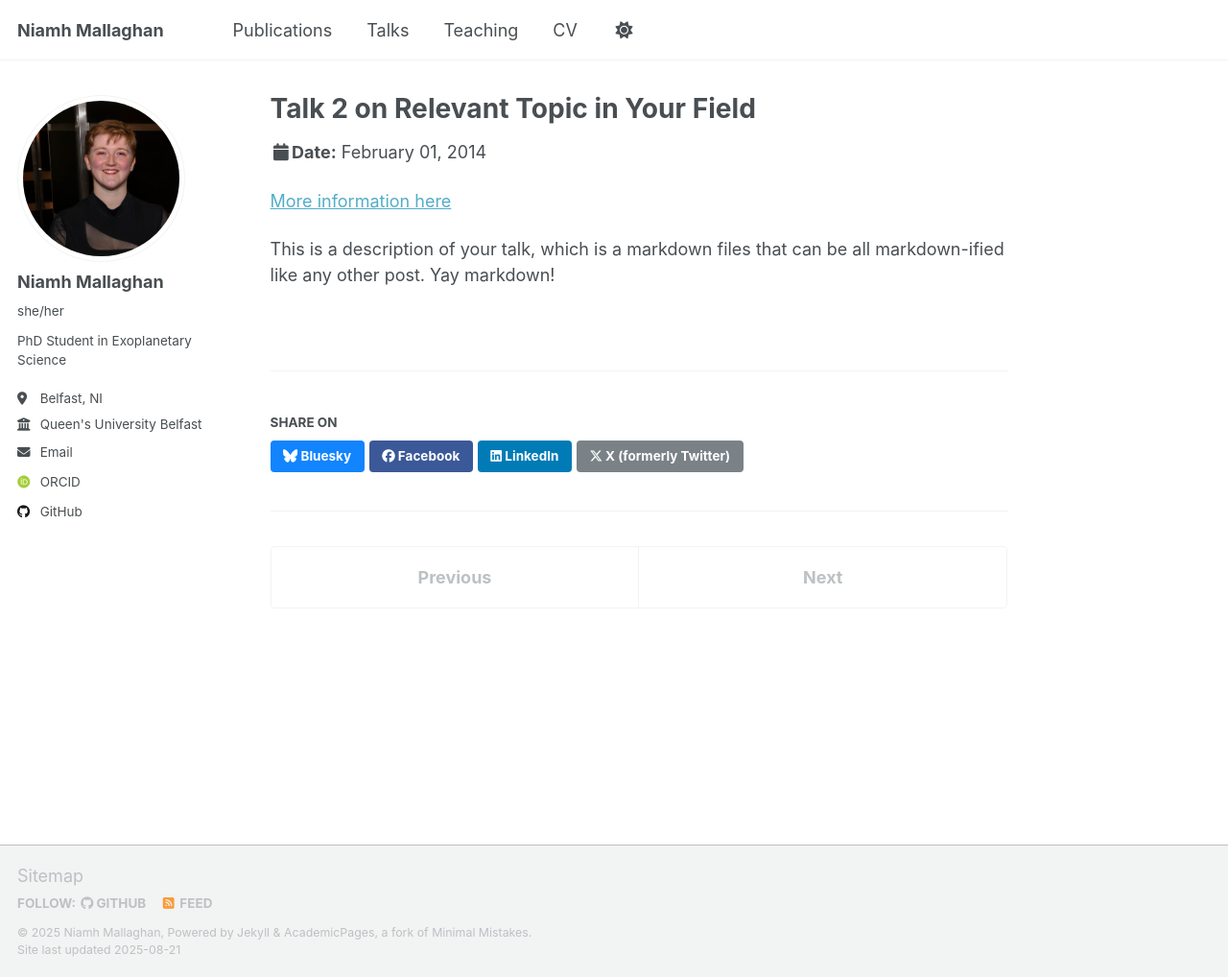
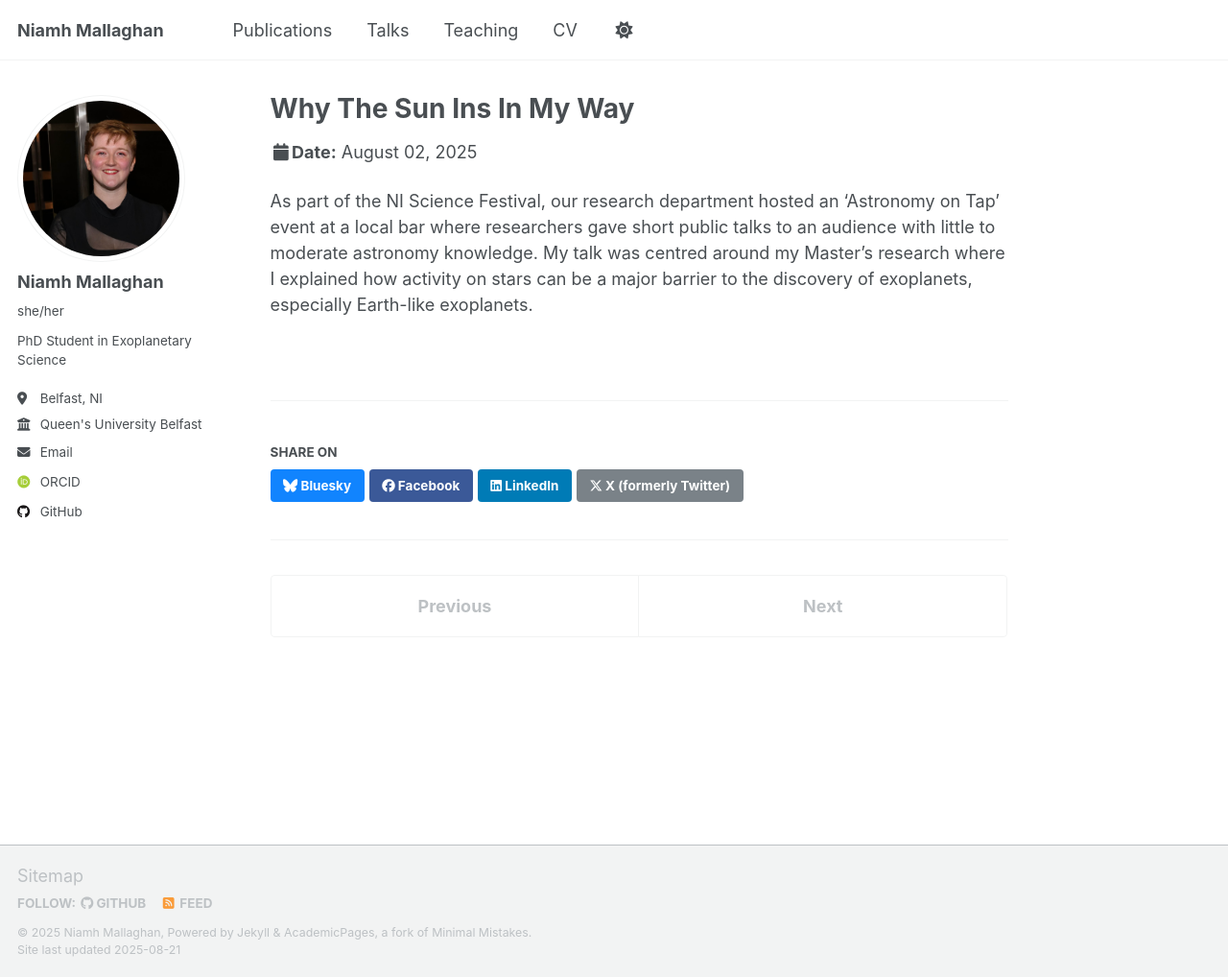
Before and after one commit to nmallaghan/nmallaghan.github.io, a Jekyll site: the page built from _talks/2014-02-01-talk-2.md, in a window 1280 px wide and 1018 px high. Shown: the whole window at 96% size. Built offline with Jekyll 4.4.1, drawn with Linux system fonts in a browser that asks for light colours; some web fonts are replaced; a script that is not in the unit is left out.

Commit message:
Update 2014-02-01-talk-2.md

```diff
--- a/_talks/2014-02-01-talk-2.md
+++ b/_talks/2014-02-01-talk-2.md
@@ -1,13 +1,11 @@
 ---
-title: "Talk 2 on Relevant Topic in Your Field"
+title: "Why The Sun Ins In My Way"
 collection: talks
-type: "Talk"
+type: "Outreach talk"
 permalink: /talks/2014-02-01-talk-2
-venue: "London School of Testing"
-date: 2014-02-01
-location: "London, UK"
+venue: "Posthouse, Belfast"
+date: 02-2024
+location: "Belfast, UK"
 ---
 
-[More information here](http://example2.com)
-
-This is a description of your talk, which is a markdown files that can be all markdown-ified like any other post. Yay markdown!
+As part of the NI Science Festival, our research department hosted an 'Astronomy on Tap' event at a local bar where researchers gave short public talks to an audience with little to moderate astronomy knowledge. My talk was centred around my Master's research where I explained how activity on stars can be a major barrier to the discovery of exoplanets, especially Earth-like exoplanets.
```
